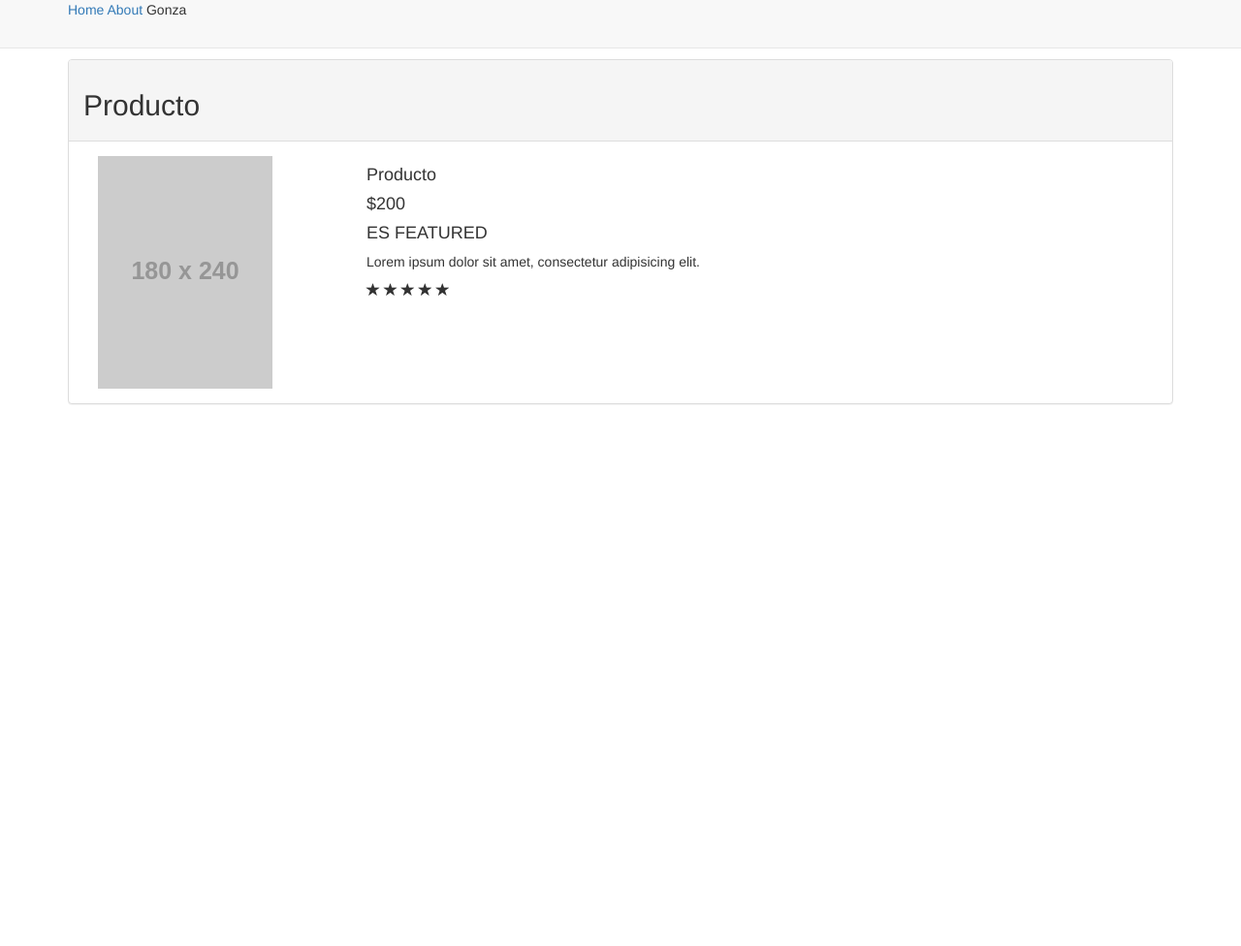
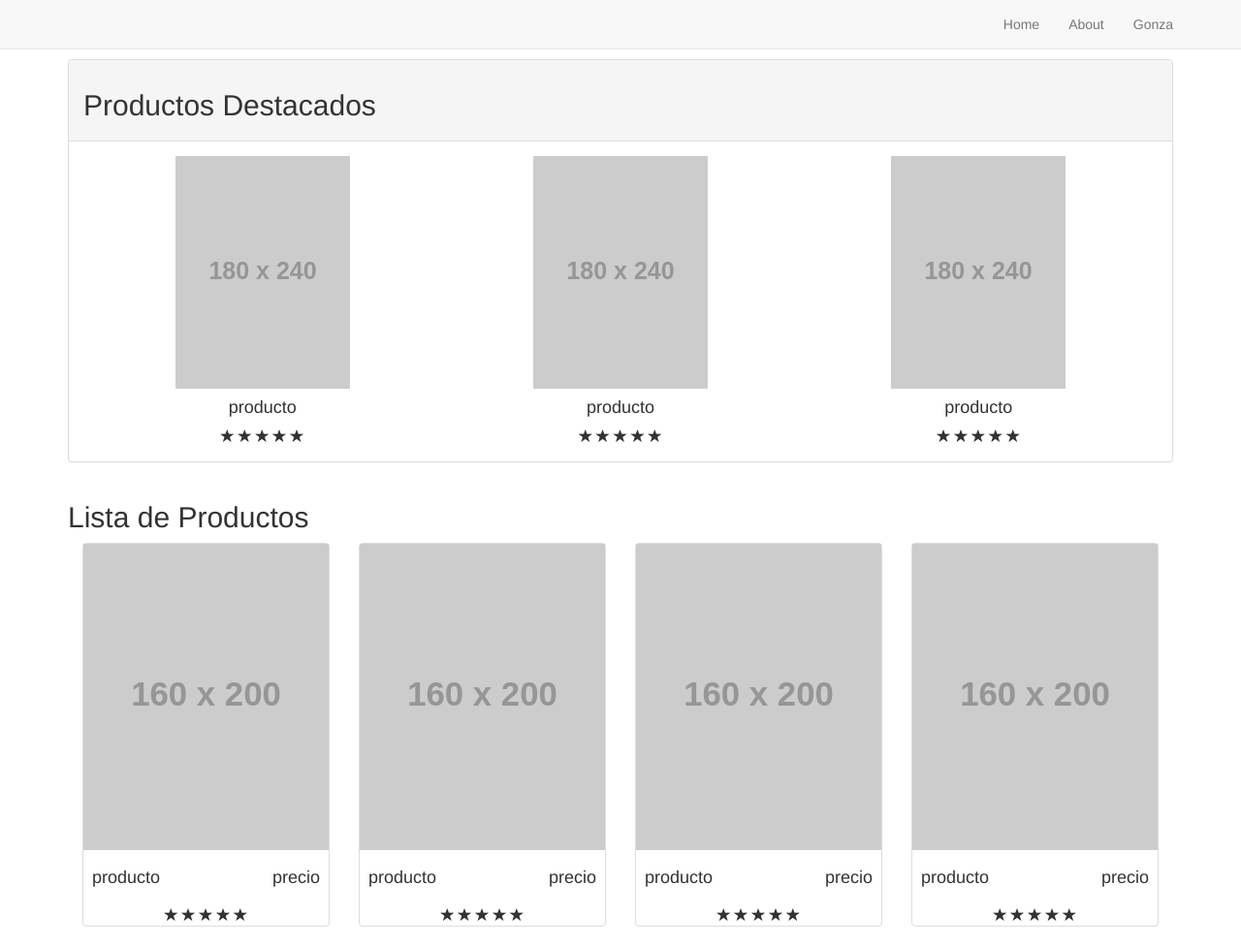
Before and after one commit to Gonza89/coderhouse-modulo-3, a website: page index.html in a window 1280 px wide. Shown: the whole page at 97% size. Before the commit the page ends 800 px from the top, so only its background shows below. Drawn offline with nearby package versions, Linux system fonts and the light colour scheme; placeholder pictures from the web are drawn by us.

Commit message:
modificacion de tpl

```diff
--- a/css/style.css
+++ b/css/style.css
@@ -36,8 +36,9 @@
   margin-top: 60px;
 }
 
-li {
+.tags li {
+  padding: 0.3em 0.5em;
+  margin: 0 0.2em;
   border: 1px solid #d3d3d3;
-  padding: 0.3em 0.5em;
   display: inline-block;
 }
--- a/index.html
+++ b/index.html
@@ -15,9 +15,11 @@
       <div class="col-md-12">
         <nav class="navbar navbar-default navbar-fixed-top">
           <div class="container">
-            <a href="#">Home</a>
-            <a href="#">About</a>
-            <span>{{name}}</span>
+            <ul class="nav navbar-nav navbar-right">
+              <li><a href="#">Home</a></li>
+              <li><a href="#">About</a></li>
+              <li><p class="navbar-text">{{name}}</p></li>
+            </ul>
           </div>
         </nav>
       </div>
@@ -26,31 +28,46 @@
 
   <!-- VIEWS -->
 
-  <div class="container margen" ng-controller="ProductController">
+  <section id="destacados" class="margen" ng-controller="FeaturedProductController">
+    <div class="container">
       <div class="panel panel-default">
         <div class="panel-heading">
           <div class="titulo">
-          <h2>{{product.name}}</h2>
+            <h2>{{ destacados }}</h2>
           </div>
         </div>
         <div class="panel-body">
-        <div class="raw">
-          <div class="col-md-3">
-            <img src="{{product.image}}" alt="{{product.name}}">
+          <div class="raw text-center">
+            <div class="col-sm-4 col-md-4">
+              <img src="http://placehold.it/180x240" alt="">
+              <div class="caption">
+                <h4>producto</h4>
+              </div>
+              <div class="rating">
+                <span class="glyphicon glyphicon-star"></span>
+                <span class="glyphicon glyphicon-star"></span>
+                <span class="glyphicon glyphicon-star"></span>
+                <span class="glyphicon glyphicon-star"></span>
+                <span class="glyphicon glyphicon-star"></span>
               </div>
             </div>
-        <div class="raw">
-          <div class="col-md-9">
+            <div class="col-sm-4 col-md-4">
+              <img src="http://placehold.it/180x240" alt="">
               <div class="caption">
-              <h4>{{product.name}}</h4>
-              <h4>{{product.price}}</h4>
-              <div ng-if = product.featured>
-                <h4>ES FEATURED</h4>
+                <h4>producto</h4>
               </div>
-              <div ng-repeat = "product in product.tags">
-                {{tags}}
+              <div class="rating">
+                <span class="glyphicon glyphicon-star"></span>
+                <span class="glyphicon glyphicon-star"></span>
+                <span class="glyphicon glyphicon-star"></span>
+                <span class="glyphicon glyphicon-star"></span>
+                <span class="glyphicon glyphicon-star"></span>
               </div>
-              <p>{{product.description}}</p>
+            </div>
+            <div class="col-sm-4 col-md-4">
+              <img src="http://placehold.it/180x240" alt="">
+              <div class="caption">
+                <h4>producto</h4>
               </div>
               <div class="rating">
                 <span class="glyphicon glyphicon-star"></span>
@@ -64,6 +81,80 @@
         </div>
       </div>
     </div>
+  </section>
+  <section id="productos" ng-controller="ListProductController">
+    <div class="container">
+      <div class="titulo">
+        <h2>{{ title }}</h2>
+      </div>
+      <div class="raw">
+        <div class="col-sm-4 col-md-3">
+          <div class="thumbnail">
+            <img src="http://placehold.it/160x200" alt="">
+            <div class="caption">
+              <h4 class="pull-right">precio</h4>
+              <h4>producto</h4>
+            </div>
+            <div class="rating text-center">
+              <span class="glyphicon glyphicon-star"></span>
+              <span class="glyphicon glyphicon-star"></span>
+              <span class="glyphicon glyphicon-star"></span>
+              <span class="glyphicon glyphicon-star"></span>
+              <span class="glyphicon glyphicon-star"></span>
+            </div>
+          </div>
+        </div>
+        <div class="col-sm-4 col-md-3">
+          <div class="thumbnail">
+            <img src="http://placehold.it/160x200" alt="">
+            <div class="caption">
+              <h4 class="pull-right">precio</h4>
+              <h4>producto</h4>
+            </div>
+            <div class="rating text-center">
+              <span class="glyphicon glyphicon-star"></span>
+              <span class="glyphicon glyphicon-star"></span>
+              <span class="glyphicon glyphicon-star"></span>
+              <span class="glyphicon glyphicon-star"></span>
+              <span class="glyphicon glyphicon-star"></span>
+            </div>
+          </div>
+        </div>
+        <div class="col-sm-4 col-md-3">
+          <div class="thumbnail">
+            <img src="http://placehold.it/160x200" alt="">
+            <div class="caption">
+              <h4 class="pull-right">precio</h4>
+              <h4>producto</h4>
+            </div>
+            <div class="rating text-center">
+              <span class="glyphicon glyphicon-star"></span>
+              <span class="glyphicon glyphicon-star"></span>
+              <span class="glyphicon glyphicon-star"></span>
+              <span class="glyphicon glyphicon-star"></span>
+              <span class="glyphicon glyphicon-star"></span>
+            </div>
+          </div>
+        </div>
+        <div class="col-sm-4 col-md-3">
+          <div class="thumbnail">
+            <img src="http://placehold.it/160x200" alt="">
+            <div class="caption">
+              <h4 class="pull-right">precio</h4>
+              <h4>producto</h4>
+            </div>
+            <div class="rating text-center">
+              <span class="glyphicon glyphicon-star"></span>
+              <span class="glyphicon glyphicon-star"></span>
+              <span class="glyphicon glyphicon-star"></span>
+              <span class="glyphicon glyphicon-star"></span>
+              <span class="glyphicon glyphicon-star"></span>
+            </div>
+          </div>
+        </div>
+      </div>
+    </div>
+  </section>
 
 
 
--- a/js/app.js
+++ b/js/app.js
@@ -9,6 +9,7 @@ ng-include
 ng-if
 ng-show
 ng-repeat
+ng-bind <h1 ng-bind='title'></h1>
 
 */
 
```
Also changed, not shown: views/individual-product.tpl.html (+15 -5 lines), views/product.html (deleted, +0 -48 lines). Lines whose indentation alone changed are shown as unchanged.
